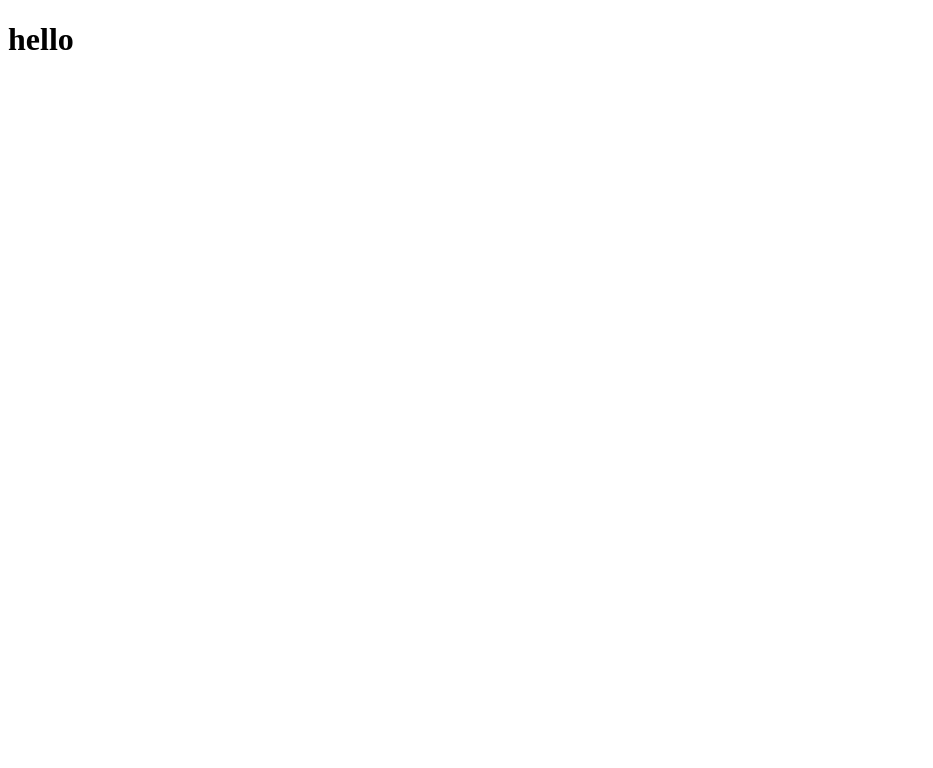
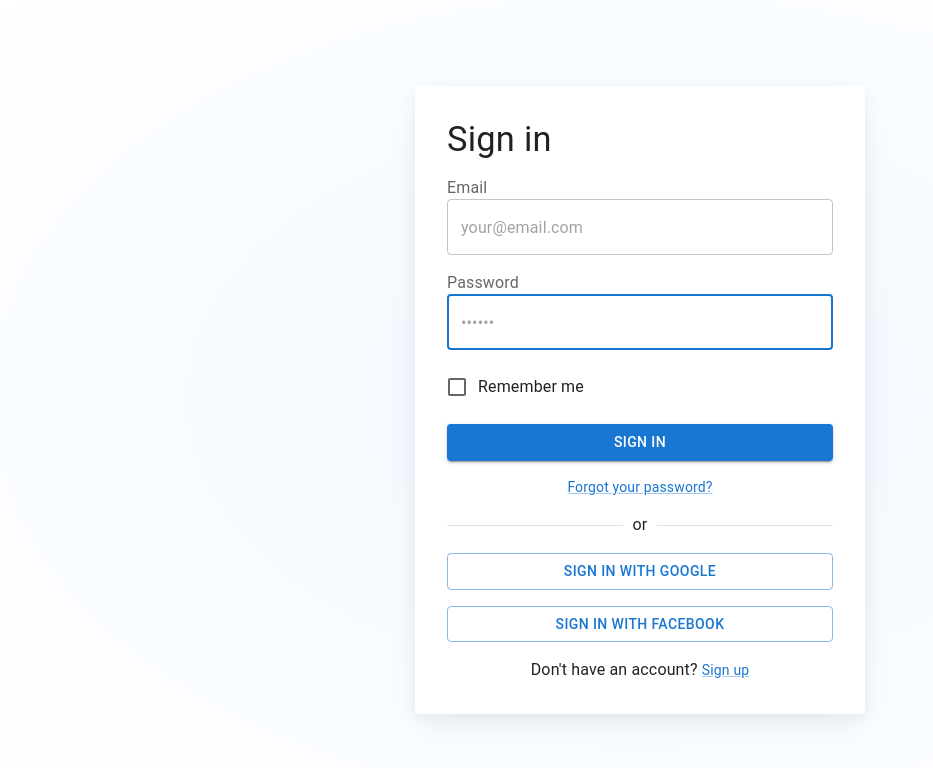
Before and after one commit to clementR97/login_React_FRONT-BACK, a React app in the folder FrontEnd/: page / in a window 1280 px wide. Shown: the top 768 px of the page, without its empty margins (0-933 px from the left). Built offline with nearby package versions, Linux system fonts and the light colour scheme; the HTML template or start-up script is replaced by a standard one.

Commit message:
Enhance: redesign login component with Material-UI for improved user experience and form validation

```diff
--- a/FrontEnd/src/Components/login.jsx
+++ b/FrontEnd/src/Components/login.jsx
@@ -69,7 +69,7 @@ const [open,setOpen] = useState(false)
 const handleClickOpen = ()=>{
     setOpen(true)
 }
-const handleClickClose = ()=>{
+const handleClose = ()=>{
     setOpen(false)
 }
 
@@ -113,7 +113,106 @@ const validateInputs = ()=>{
 
     return(
         <>
-        <h1>hello</h1>
+        <CssBaseline enableColorScheme/>
+        <SignInContainer direction="column" justifyContent="space-between">
+            {/* <ColorModeSelect sx={{position: 'fixed',top:'1rem',right:'1rem'}}/> */}
+            <Card cariant="outlined">
+                {/* logo <SitmarkIcon/> */}
+                <Typography component="h1" variant="h4" sx={{width: '100%', fontSize: 'clamp(2rem, 10vw, 2.15rem)'}}>
+                    Sign in
+                </Typography>
+                <Box component="form" onSubmit={handleSubmit}
+                noValidate sx={{
+                    display:'flex',
+                    flexDirection:'column',
+                    width:'100%',
+                    gap:2,
+                }}>
+                    <FormControl>
+                    <FormLabel htmlFor='email'>Email</FormLabel>
+                    <TextField
+                    error={emailError}
+                    helperText={emailErrorMessage}
+                    id='email'
+                    type='email'
+                    name='email'
+                    placeholder='your@email.com'
+                    autoComplete='email'
+                    autoFocus
+                    required
+                    fullWidth
+                    variant='outlined'
+                    color={emailError ? 'error': 'primary'}
+                    />
+                    </FormControl>
+                    <FormControl>
+                        <FormLabel htmlFor='password'>Password</FormLabel>
+                        <TextField
+                        error={passwordError}
+                        helperText={passwordErrorMessage}
+                        id='password'
+                        type='password'
+                        name='password'
+                        placeholder='••••••'
+                        autoComplete='current-password'
+                        autoFocus
+                        required
+                        fullWidth
+                        variant='outlined'
+                        color={passwordError ? 'error' : 'primary'}/>
+                    </FormControl>
+                    <FormControlLabel
+                        control={<Checkbox value='remember' color='primary'/>}
+                        label='Remember me'
+                        />
+                        {/* <ForgotPassword open={open} handleClose={handleClose}/> */}
+                        <Button
+                        type='submit'
+                        fullWidth
+                        variant='contained'
+                        onClick={validateInputs}>
+                            Sign in
+                        </Button>
+                        <Link
+                        component='button'
+                        type='button'
+                        onClick={handleClickOpen}
+                        variant='body2'
+                        sx={{alignSelf: 'center'}}>
+                            Forgot your password?
+                        </Link>
+                </Box>
+                <Divider>or</Divider>
+                <Box sx={{display: 'flex', flexDirection:'column', gap:2}}>
+                    <Button
+                    fullWidth
+                    variant='outlined'
+                    onClick={()=> alert('Sign in with Google')}
+                    // startIcon={<GoogleIcon/>}
+                    >
+                        Sign in with Google
+                    </Button>
+                    <Button
+                        fullWidth
+                        variant="outlined"
+                        onClick={() => alert('Sign in with Facebook')}
+                        //   startIcon={<FacebookIcon />}
+                        >
+                        Sign in with Facebook
+                        </Button>
+                <Typography sx={{ textAlign: 'center'}}>
+                Don&apos;t have an account?{' '}
+                        <Link
+                        href='lien vers crer un compte'
+                        variant='body2'
+                        sx={{alignSelf: 'center'}}
+                        >
+                            Sign up
+                        </Link>
+                </Typography>
+                </Box>
+            </Card>
+        </SignInContainer>
         </>
     )
 }
```
